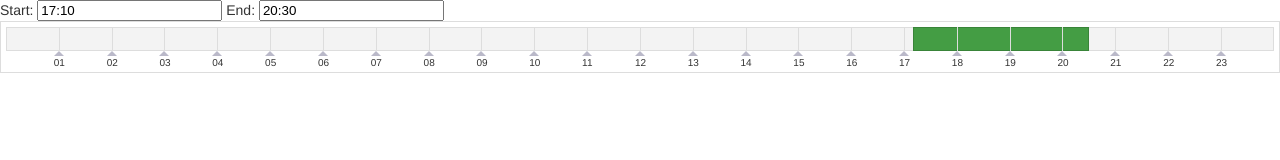
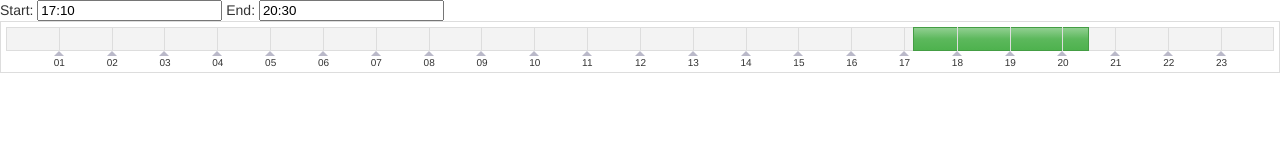
Before and after one commit to eliasmamo/angular-one-day-timeline, a website: page demo.html in a window 1280 px wide. Drawn offline with nearby package versions, Linux system fonts and the light colour scheme; some packages are replaced by stand-ins of ours; files that its build step writes are made by us from their sources.

Commit message:
added gradient to time period div

```diff
--- a/angular-one-day-timeline.css
+++ b/angular-one-day-timeline.css
@@ -57,9 +57,12 @@ body {
 }
 
 .hour-ticks-container .time-period {
-  width: 30%;
-  background-color: #449d44;
-  border: 1px solid #398439;
+  background-image: linear-gradient(#91cf91, #5cb85c 50%, #4eb24e);
+  background-repeat: no-repeat;
+  filter: progid:DXImageTransform.Microsoft.gradient(startColorstr='#FF91CF91', endColorstr='#FF4EB24E', GradientType=0);
+  -webkit-filter: none;
+  filter: none;
+  border: 1px solid #449d44;
   height: 24px;
   position: absolute;
 }
```
